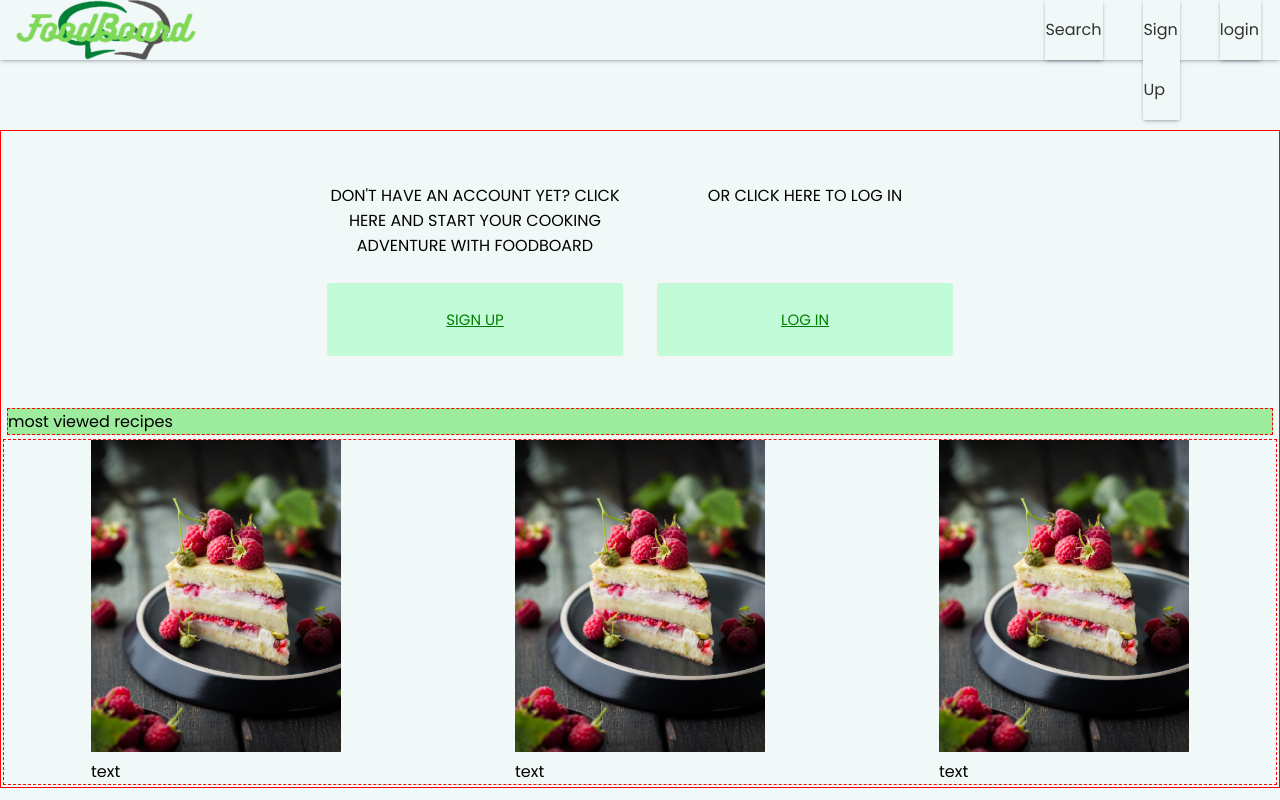
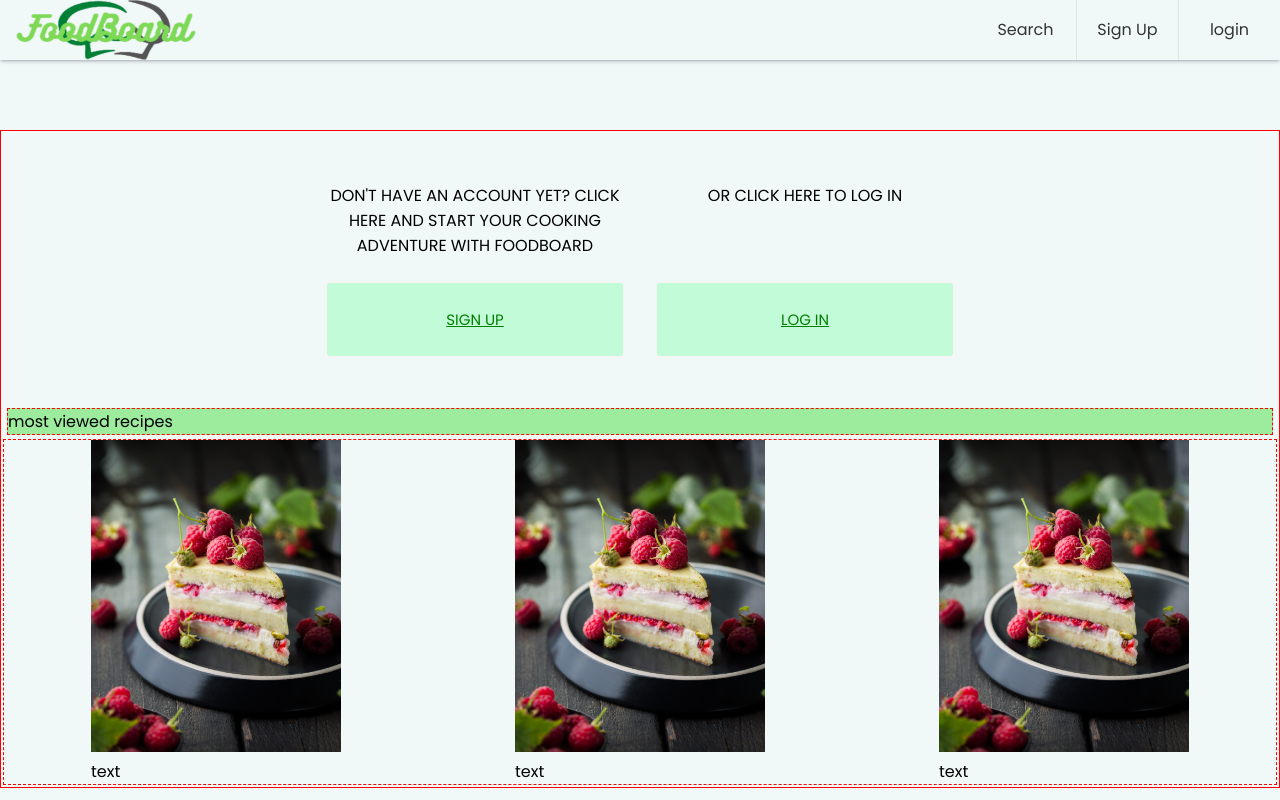
Before and after one commit to GeorgeMc1/FP-frontend, a React (Create React App) app: page / in a window 1280 px wide. Shown: the top 800 px of the page. Built offline with nearby package versions, Linux system fonts and the light colour scheme; the HTML template or start-up script is replaced by a standard one.

Commit message:
nav bar styling

```diff
--- a/src/components/NavMenu/NavMenu.jsx
+++ b/src/components/NavMenu/NavMenu.jsx
@@ -42,7 +42,7 @@ export default function NavMenu({ loggedInUser, recipe }) {
             </li>
           {recipe ?
             <li>
-              <NavLink to="/ViewRecipe">View Recipie</NavLink>
+              <NavLink to="/ViewRecipe">View Recipe</NavLink>
             </li>
 
           : null}
--- a/src/components/NavMenu/NavbarElements.js
+++ b/src/components/NavMenu/NavbarElements.js
@@ -16,12 +16,15 @@ export const NavLink = styled(Link)`
     display: flex;
     align-items: center;
     text-decoration: none;
+    min-width: 100px;
+    text-align: center;
 
     cursor: pointer;
+    border-right: 1px solid rgb(54, 54, 54, 0.1);
     //  border-left:1px dashed black;
     //  border-right:1px dashed black;
-    box-shadow: rgba(0, 0, 0, 0.19) 0px 10px 20px, rgba(0, 0, 0, 0.23) 0px 6px 6px;
-    box-shadow: rgba(50, 50, 93, 0.25) 0px 2px 5px -1px, rgba(0, 0, 0, 0.3) 0px 1px 3px -1px;
+    /* box-shadow: rgba(0, 0, 0, 0.19) 0px 10px 20px, rgba(0, 0, 0, 0.23) 0px 6px 6px; */
+    /* box-shadow: rgba(50, 50, 93, 0.25) 0px 2px 5px -1px, rgba(0, 0, 0, 0.3) 0px 1px 3px -1px; */
 
     background-color:#f1f9f8;
     margin:0 1px;
--- a/src/components/NavMenu/navStyles.css
+++ b/src/components/NavMenu/navStyles.css
@@ -29,6 +29,7 @@
   }
   .navigation-menu ul {
     display: flex;
+    flex-wrap: nowrap;
     padding: 0;
     height:100%;
 
@@ -38,8 +39,7 @@
     list-style-type: none;
     margin: 20px 0;
     height:60px;
-    line-height: 60px;;
-     padding:0px 20px;
+    line-height: 60px;
   }
 
 
```
